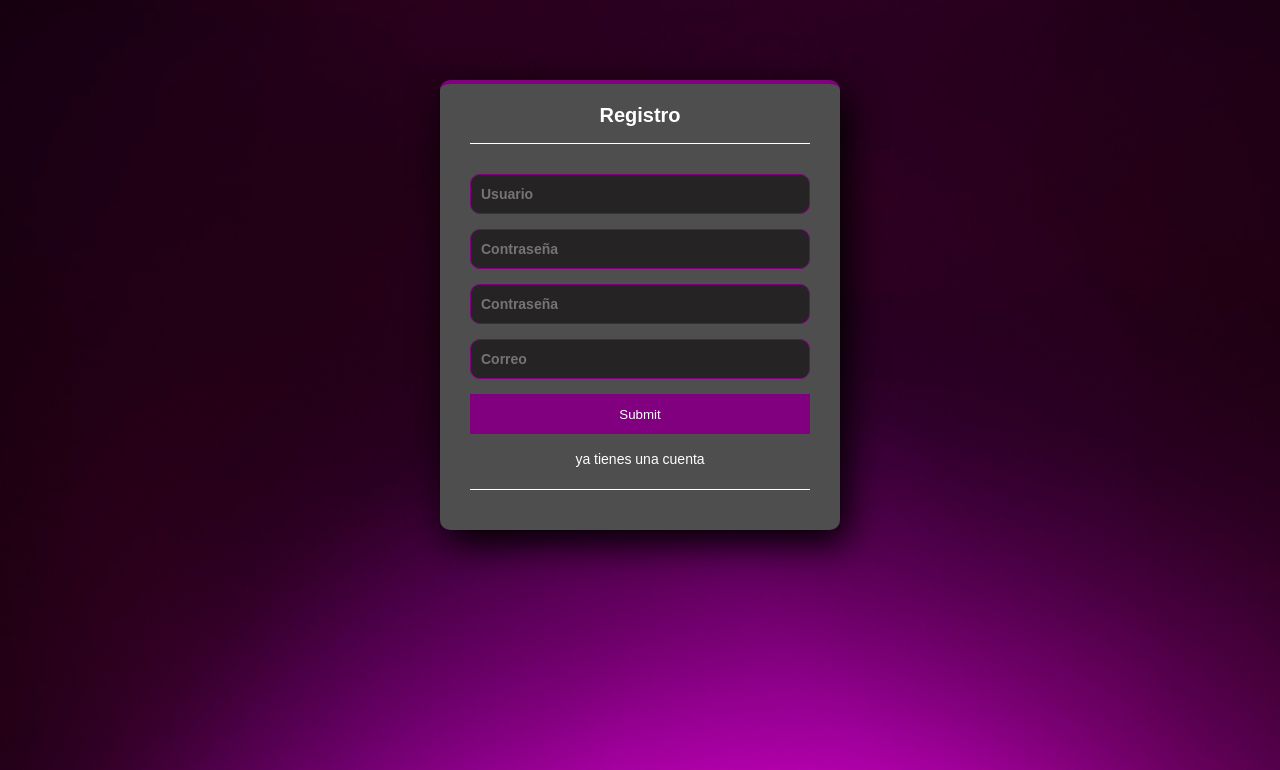
After one commit to Bransteek/Music-Player, a PHP site: page /Frontend/register.html in a window 1280 px wide. The commit adds this page. Shown: the top 770 px of the page. Run offline with PHP 8.4, Linux system fonts and the light colour scheme.

Commit message:
update index,new register

```diff
--- a/Backend/Auth.php
+++ b/Backend/Auth.php
@@ -35,7 +35,7 @@
                 $_SESSION['rol'] = $row['rol_name'];
             }
 
-            header("Location: index.php");
+            header("Location: ../index.html");
             exit();
         }
 
--- /dev/null
+++ b/Frontend/register.html
@@ -0,0 +1,56 @@
+<!DOCTYPE html>
+<html lang="en">
+
+<head>
+    <meta charset="UTF-8" />
+    <meta name="viewport" content="width=device-width, initial-scale=1.0" />
+    <link rel="stylesheet" href="Login.css" />
+    <link rel="icon" href="../Image/Logo.ico" type="image/x-icon" />
+    <script src="../Backend/PasswordEncryptor.js"></script>
+
+    <style>
+        .form-login {
+            width: 400px;
+            height: 450px;
+            background: #4e4e4e;
+            margin: auto;
+            margin-top: 80px;
+            box-shadow: 7px 13px 37px #000;
+            padding: 20px 30px;
+            border-top: 4px solid purple;
+            color: white;
+            border-radius: 10px;
+        }
+    </style>
+    <title>Aizi</title>
+</head>
+
+<body>
+    <form action="../Backend/Auth.php" method="post">
+        <section class="form-login">
+            <h5>Registro</h5>
+            <input class="controls" type="text" name="username" placeholder="Usuario" required  autocomplete="off"/>
+
+            <input id="passwordvalue" class="controls" type="password" name="password" placeholder="Contraseña"
+                required />
+
+            <input id="confirmpasswordvalue" class="controls" type="password" name="password" placeholder="Contraseña"
+                required />
+
+            <input id="email" class="controls" type="email" name="email" placeholder="Correo" required autocomplete="off"/>
+
+            <button onclick="cambiarValor()" class="buttons" type="submit">Submit</button>
+
+            <script>
+                function cambiarValor() {
+                    var input = document.getElementById("passwordvalue");
+                    input.value = encrypt(input.value);
+                    document.getElementById("passwordvalue").innerText = input.value;
+                }
+            </script>
+            <p><a href="Frontend\Login.html">ya tienes una cuenta</a></p>
+        </section>
+    </form>
+</body>
+
+</html>
```
Also changed, not shown: Frontend/Menu.html (deleted, +0 -66 lines), Frontend/layouts/sidebar.php (added, +7 -0 lines), index.html (+82 -5 lines).
